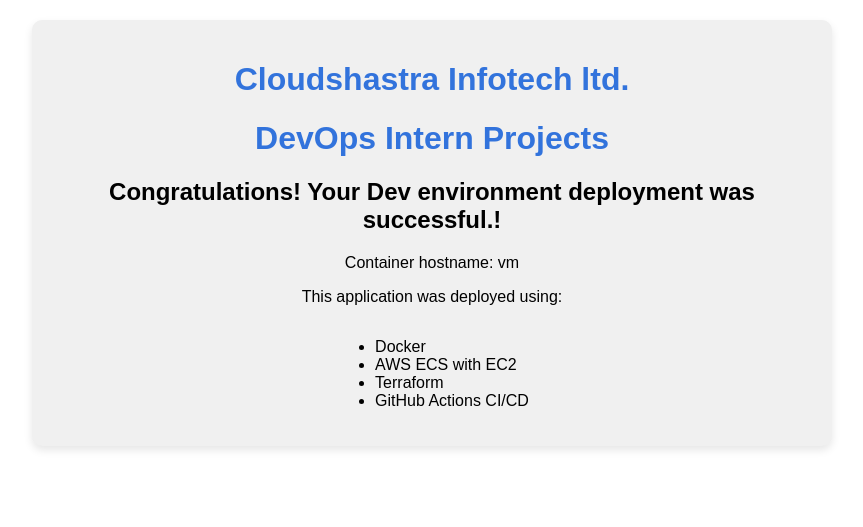
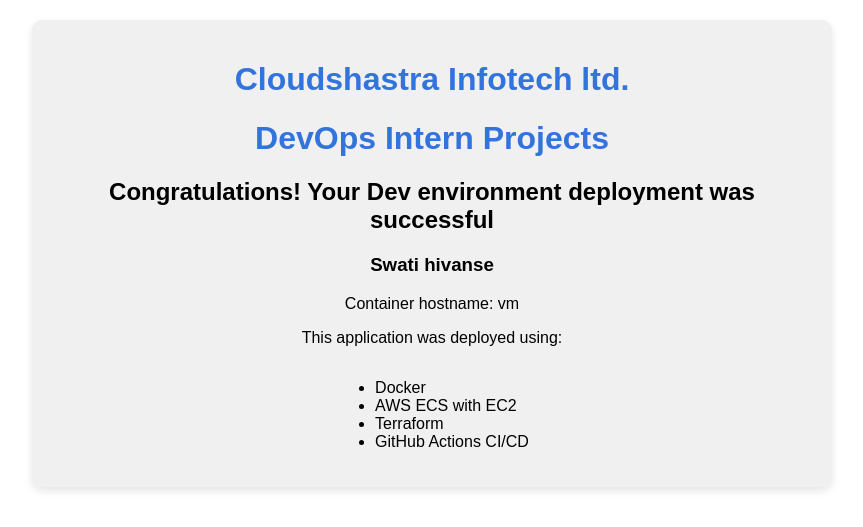
Before and after one commit to Swati59-cmd/AppRepoContainerzation, a Flask app: page / in a window 1280 px wide. Shown: the top 527 px of the page, without its empty margins (208-1071 px from the left). Run offline with Flask 2, Linux system fonts and the light colour scheme.

Commit message:
pushtorepo

```diff
--- a/templates/index.html
+++ b/templates/index.html
@@ -25,7 +25,8 @@
     <div class="container">
         <h1>Cloudshastra Infotech ltd.</h1>
         <h1>DevOps Intern Projects</h1>
-        <h2>Congratulations! Your Dev environment deployment was successful.!</h2>
+        <h2>Congratulations! Your Dev environment deployment was successful</h2>
+        <h3>Swati hivanse</h3>
         <p>Container hostname: {{ hostname }}</p>
         <p>This application was deployed using:</p>
         <ul style="display: inline-block; text-align: left;">
```
